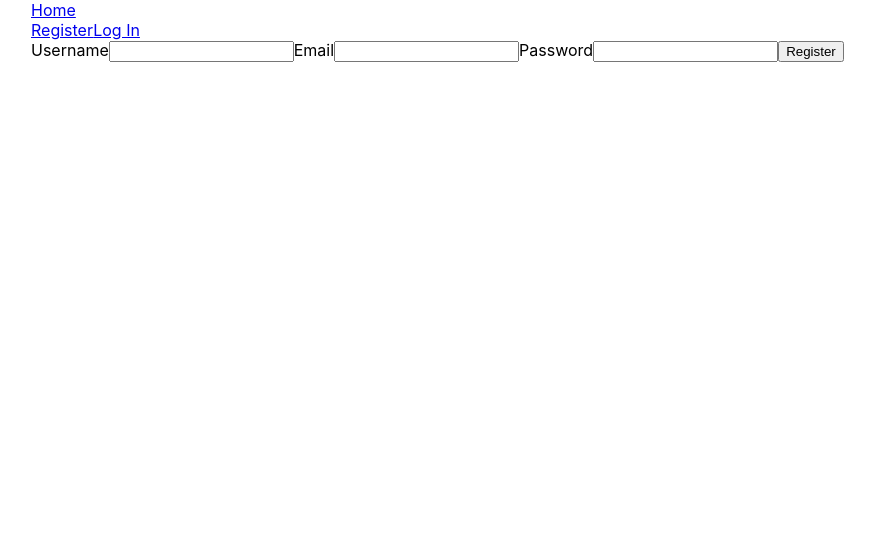
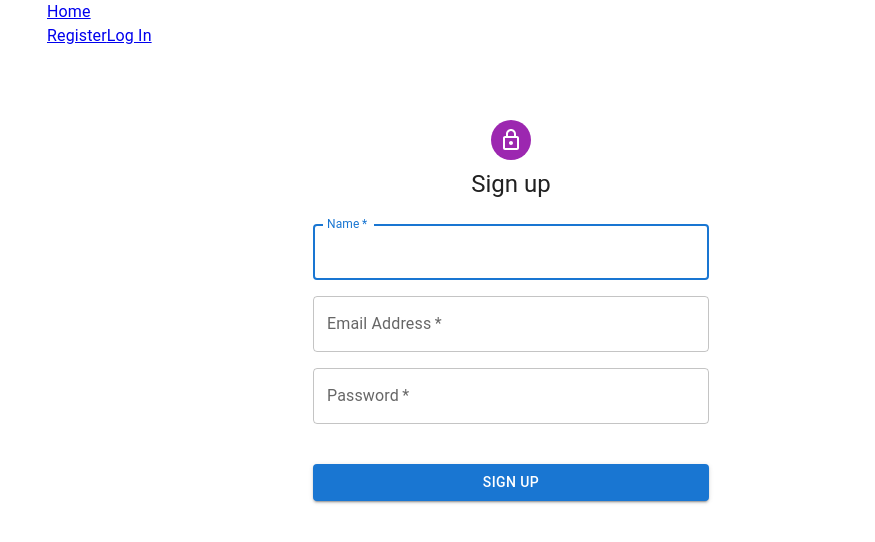
Before and after one commit to kozhushna/goit-react-hw-08-phonebook, a React (Create React App) app: page /goit-react-hw-08-phonebook/register in a window 1280 px wide. Shown: the top 542 px of the page, without its empty margins (129-1004 px from the left). Built offline with nearby package versions, Linux system fonts and the light colour scheme.

Commit message:
Styled form

```diff
--- a/src/components/RegisterForm/RegisterForm.js
+++ b/src/components/RegisterForm/RegisterForm.js
@@ -1,7 +1,19 @@
+import Avatar from '@mui/material/Avatar';
+import Button from '@mui/material/Button';
+import CssBaseline from '@mui/material/CssBaseline';
+import TextField from '@mui/material/TextField';
+import Grid from '@mui/material/Grid';
+import Box from '@mui/material/Box';
+import LockOutlinedIcon from '@mui/icons-material/LockOutlined';
+import Typography from '@mui/material/Typography';
+import Container from '@mui/material/Container';
+import { createTheme, ThemeProvider } from '@mui/material/styles';
 import { useDispatch } from 'react-redux';
 import { register } from '../../redux/auth/operations';
 import { useAuth } from '../../hooks/UseAuth';
 import { clearError } from '../../redux/auth/slice';
+
+const defaultTheme = createTheme();
 
 export const RegisterForm = () => {
   const dispatch = useDispatch();
@@ -25,20 +37,76 @@
   };
 
   return (
-    <form onSubmit={handleSubmit} autoComplete="off">
-      <label>
-        Username
-        <input type="text" name="name" />
-      </label>
-      <label>
-        Email
-        <input type="email" name="email" />
-      </label>
-      <label>
-        Password
-        <input type="password" name="password" />
-      </label>
-      <button type="submit">Register</button>
-    </form>
+    <ThemeProvider theme={defaultTheme}>
+      <Container component="main" maxWidth="xs">
+        <CssBaseline />
+        <Box
+          sx={{
+            marginTop: 8,
+            display: 'flex',
+            flexDirection: 'column',
+            alignItems: 'center',
+          }}
+        >
+          <Avatar sx={{ m: 1, bgcolor: 'secondary.main' }}>
+            <LockOutlinedIcon />
+          </Avatar>
+          <Typography component="h1" variant="h5">
+            Sign up
+          </Typography>
+          <Box
+            component="form"
+            noValidate
+            onSubmit={handleSubmit}
+            sx={{ mt: 3 }}
+          >
+            <Grid container spacing={2}>
+              <Grid item xs={12}>
+                <TextField
+                  autoComplete="given-name"
+                  name="name"
+                  required
+                  fullWidth
+                  id="name"
+                  label="Name"
+                  autoFocus
+                />
+              </Grid>
+
+              <Grid item xs={12}>
+                <TextField
+                  required
+                  fullWidth
+                  id="email"
+                  label="Email Address"
+                  name="email"
+                  autoComplete="email"
+                />
+              </Grid>
+              <Grid item xs={12}>
+                <TextField
+                  required
+                  fullWidth
+                  name="password"
+                  label="Password"
+                  type="password"
+                  id="password"
+                  autoComplete="new-password"
+                />
+              </Grid>
+              <Grid item xs={12}></Grid>
+            </Grid>
+            <Button
+              type="submit"
+              fullWidth
+              variant="contained"
+              sx={{ mt: 3, mb: 2 }}
+            >
+              Sign Up
+            </Button>
+          </Box>
+        </Box>
+      </Container>
+    </ThemeProvider>
   );
 };
```
Also changed, not shown: src/components/LoginForm/LoginForm.js (+0 -33 lines).
